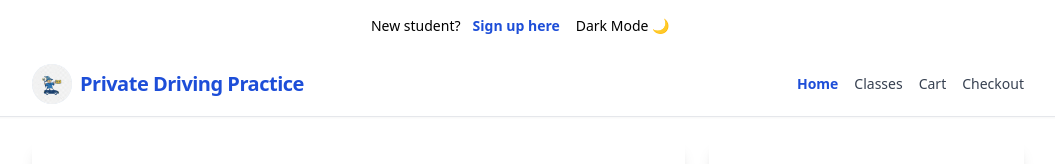
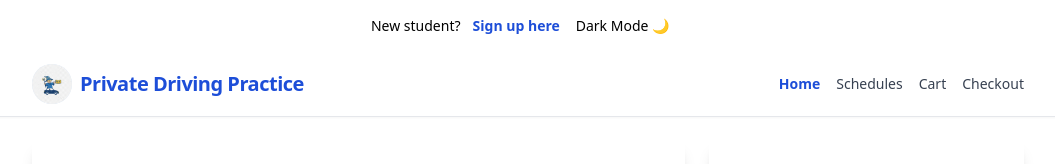
Before and after one commit to IIMaksymilianDymitrII/Driving-School-Examination, a React (Vite) app: page / in a window 1280 px wide. Shown: the top 164 px of the page, without its empty margins (112-1167 px from the left). Built offline with nearby package versions, Linux system fonts and the light colour scheme; no server answers.

Commit message:
Menu mane has been updated, from Classes to Schedules

```diff
--- a/src/common/Header.tsx
+++ b/src/common/Header.tsx
@@ -11,7 +11,7 @@ const Header: React.FC = () => {
 
   const navPages = [
     { name: "Home", link: "/" },
-    { name: "Classes", link: "/classes" },
+    { name: "Schedules", link: "/schedules" },
     { name: "Cart", link: "/cart" },
     { name: "Checkout", link: "/checkout" },
   ];
```
